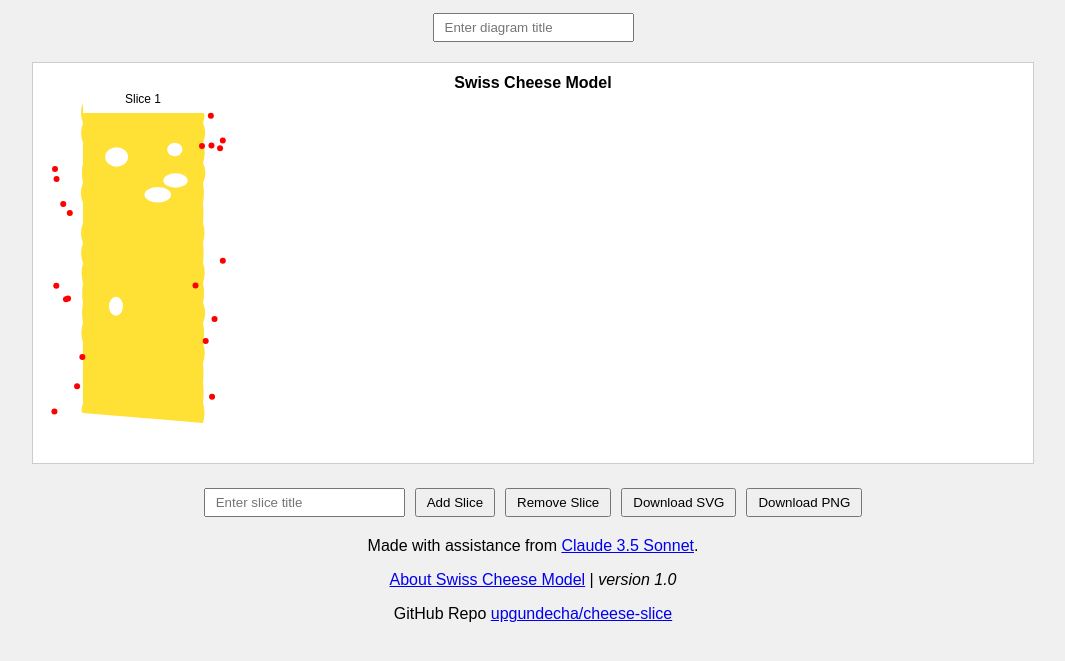
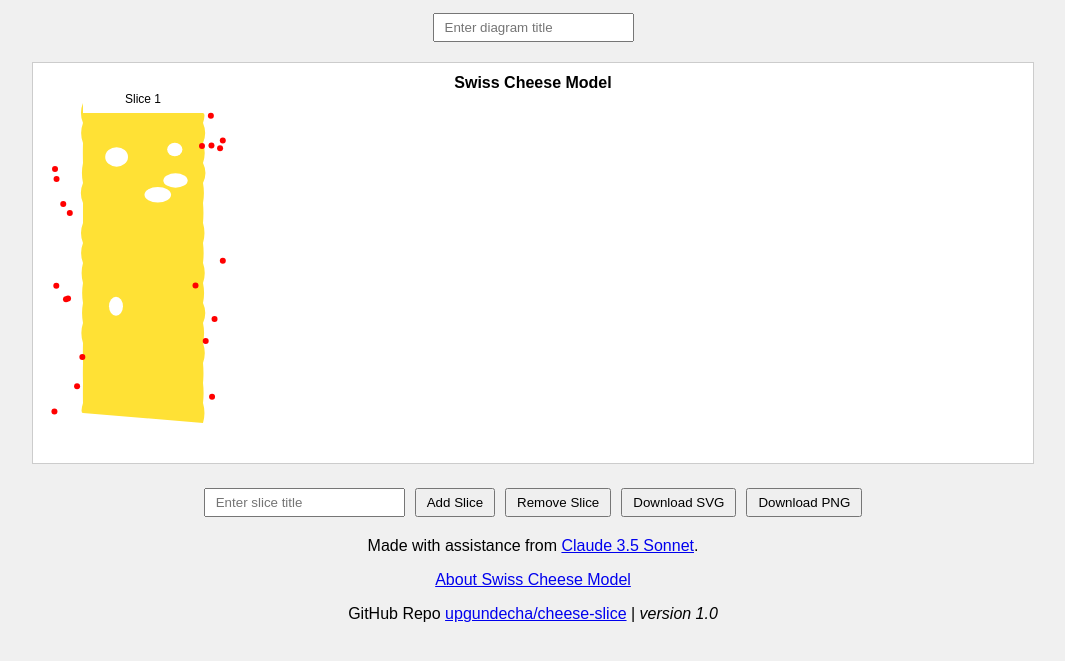
Before and after one commit to upgundecha/cheese-slice, a plain HTML site: page index.html in a window 1280 px wide. Shown: the part 131-792 px from the top of the page, without its empty margins (107-1172 px from the left). Drawn offline with Linux system fonts and the light colour scheme.

Commit message:
Update index.html

```diff
--- a/index.html
+++ b/index.html
@@ -51,8 +51,8 @@
             <button onclick="downloadPNG()">Download PNG</button>
         </div>
         <p>Made with assistance from <a href="https://www.anthropic.com/news/claude-3-5-sonnet" target="_blank">Claude 3.5 Sonnet</a>.</p>
-        <p><a href="https://en.wikipedia.org/wiki/Swiss_cheese_model" target="_blank">About Swiss Cheese Model</a> | <i>version 1.0</i></p>
-        <p>GitHub Repo <a href="https://github.com/upgundecha/cheese-slice" target="_blank">upgundecha/cheese-slice</a></p>
+        <p><a href="https://en.wikipedia.org/wiki/Swiss_cheese_model" target="_blank">About Swiss Cheese Model</a></p>
+        <p>GitHub Repo <a href="https://github.com/upgundecha/cheese-slice" target="_blank">upgundecha/cheese-slice</a> | <i>version 1.0</i></p>
     </div>
 
     <script>
```
